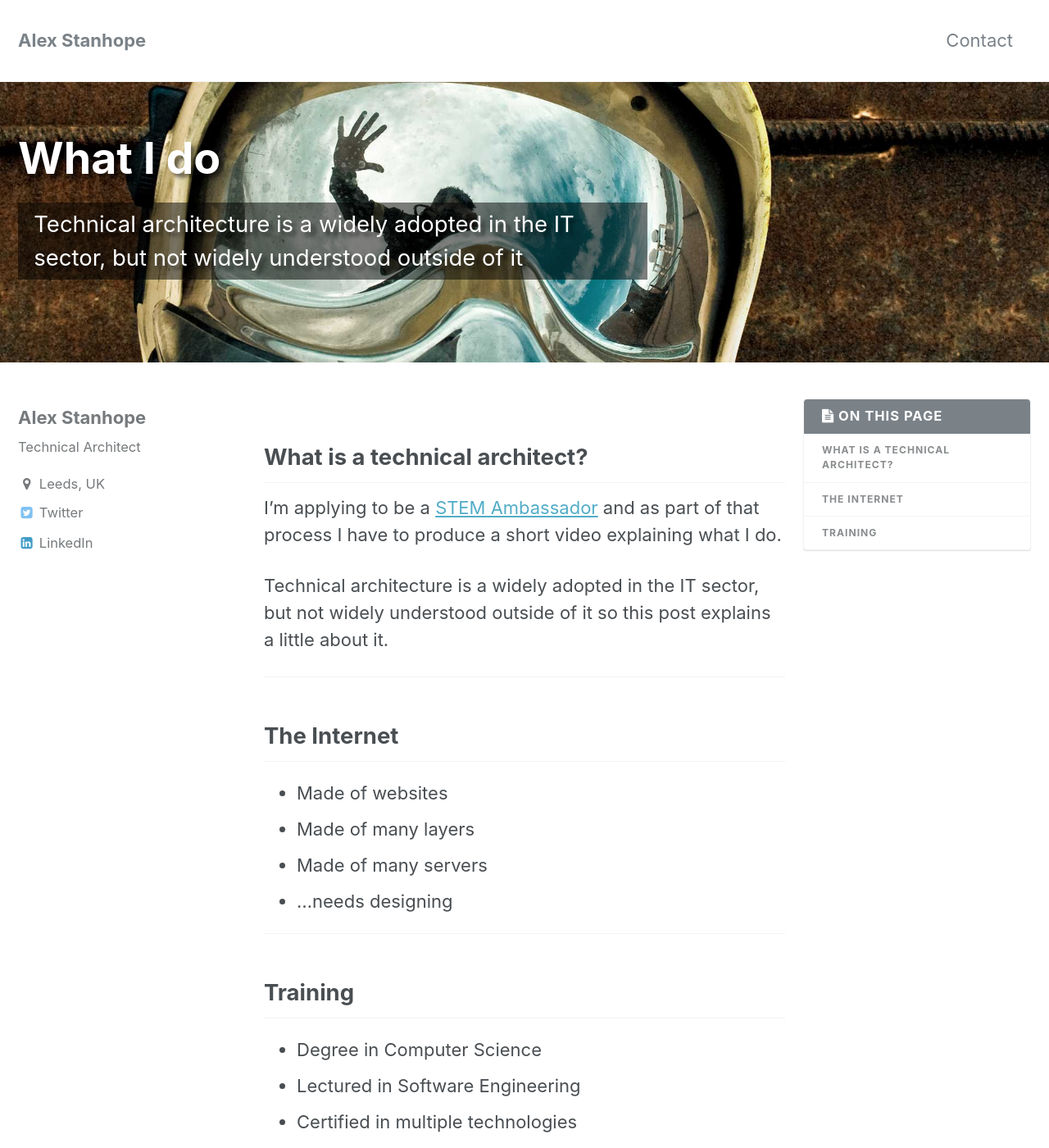
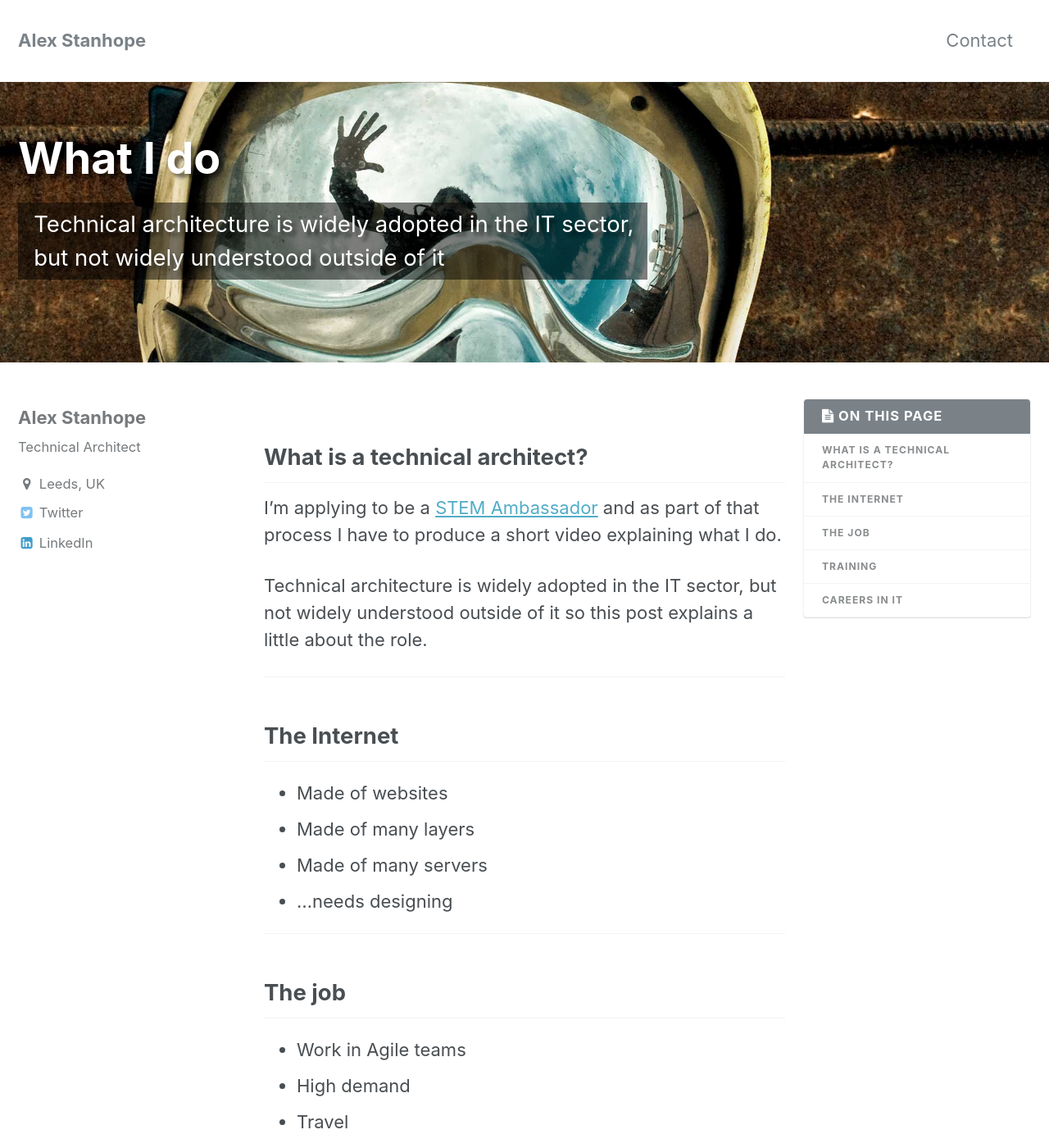
Before and after one commit to cleverlight/alexstanhope, a Jekyll site: the page built from _posts/blog/2021-05-24-what-i-do.md, in a window 1280 px wide and 1400 px high. Shown: the whole window at 82% size. Built offline with Jekyll 4.4.1, drawn with Linux system fonts in a browser that asks for light colours; nearby versions of some CDN libraries; library files that are not in the unit come from our copies; comment, search, counter and statistics services are not loaded; some of the changed text lies outside the part shown.

Commit message:
added final section

```diff
--- a/_includes/presentations/2021-05-24-what-I-do.md
+++ b/_includes/presentations/2021-05-24-what-I-do.md
@@ -4,17 +4,27 @@
 {% if include.pres %}Note: {% endif %}
 I'm applying to be a [STEM Ambassador](https://www.stem.org.uk/stem-ambassadors) and as part of that process I have to produce a short video explaining what I do.
 
-Technical architecture is a widely adopted in the IT sector, but not widely understood outside of it so this post explains a little about it.
+Technical architecture is widely adopted in the IT sector, but not widely understood outside of it so this post explains a little about the role.
 
 ---
 
 ## The Internet
-* Made of websites
-* Made of many layers
-* Made of many servers
-* ...needs designing
++ Made of websites
++ Made of many layers
++ Made of many servers
++ ...needs designing
 
 {% if include.pres %}Note: {% endif %}
+
+---
+
+## The job
++ Work in Agile teams
++ High demand
++ Travel
+
+{% if include.pres %}Note: {% endif %}
+Like any job, there are good and bad sides to its characteristics.
 
 ---
 
@@ -25,3 +35,9 @@
 + Consulted for an array of clients
 
 ---
+
+## Careers in IT
+
+{% if include.pres %}Note: {% endif %}
+That's what I've been doing so far with my career.
+I hope that's informative and wish you the best of luck with yours.
--- a/_posts/blog/2021-05-24-what-i-do.md
+++ b/_posts/blog/2021-05-24-what-i-do.md
@@ -1,7 +1,7 @@
 ---
 layout: single
 title: What I do
-description: Technical architecture is a widely adopted in the IT sector, but not widely understood outside of it
+description: Technical architecture is widely adopted in the IT sector, but not widely understood outside of it
 tags: front
 toc: true
 header:
```
Also changed, not shown: _posts/blog/2021-05-24-what-i-do_presentation.md (+1 -1 lines).
